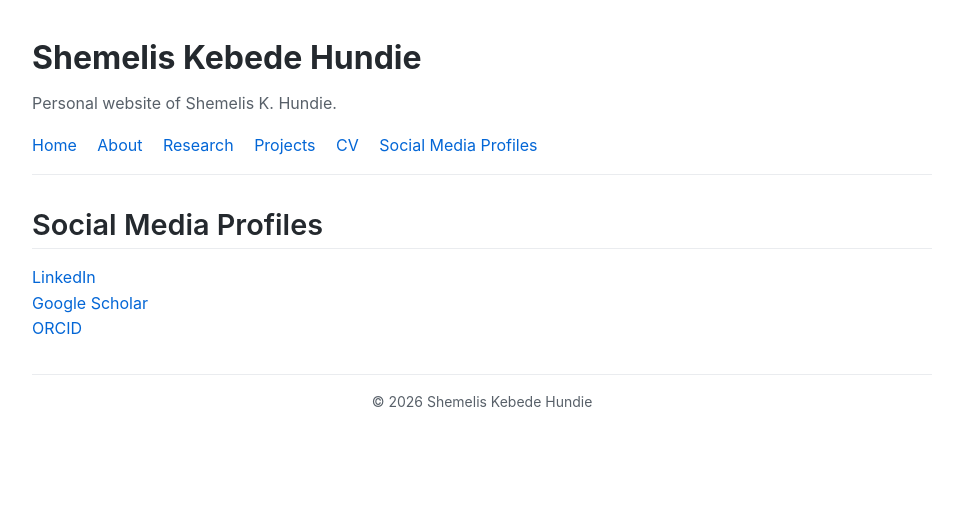
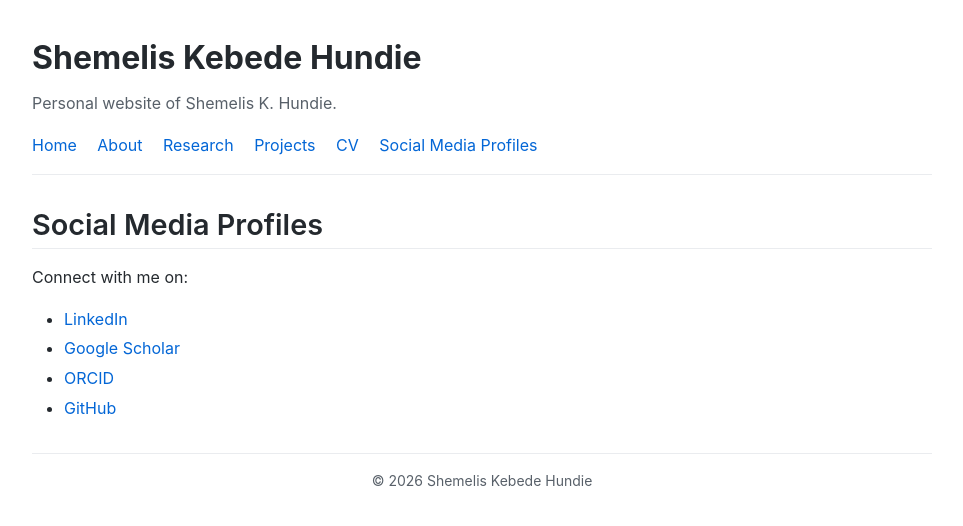
Before and after one commit to ShemelisKHundie/ShemelisKHundie.github.io, a Jekyll site: the page built from social.md, in a window 1280 px wide. Shown: the top 526 px of the page, without its empty margins (158-1121 px from the left). Built offline with Jekyll 4.4.1, drawn with Linux system fonts in a browser that asks for light colours; our own code applies the rules of GitHub Pages for plain Markdown files.

Commit message:
Update social.md

```diff
--- a/social.md
+++ b/social.md
@@ -4,6 +4,9 @@ permalink: /social
 
 # Social Media Profiles
 
-<a href="https://www.linkedin.com/in/shemelis-kebede-hundie-77743967/" target="_blank">LinkedIn</a><br>
-<a href="https://scholar.google.com/citations?user=sP5y6NUAAAAJ&hl=en" target="_blank">Google Scholar</a><br>
-<a href="https://orcid.org/0000-0003-2316-0544" target="_blank">ORCID</a>
+Connect with me on:
+
+- [LinkedIn](https://www.linkedin.com/in/shemelis-kebede-hundie-77743967/)
+- [Google Scholar](https://scholar.google.com/citations?user=sP5y6NUAAAAJ&hl=en)
+- [ORCID](https://orcid.org/0000-0003-2316-0544)
+- [GitHub](https://github.com/yourusername)
```
